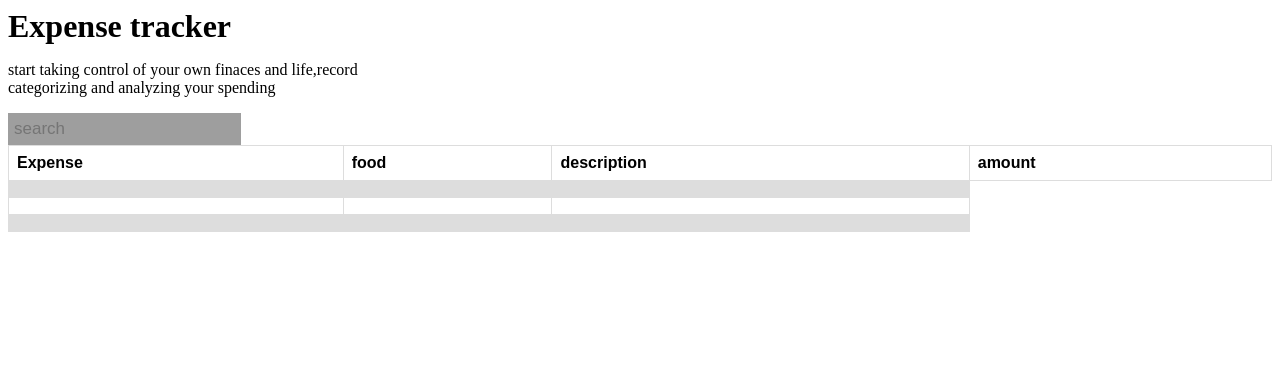
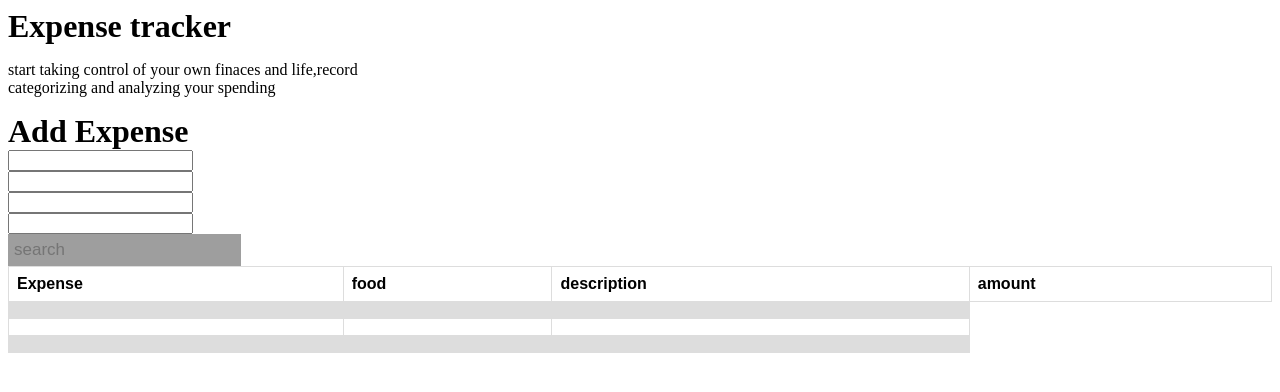
Before and after one commit to prohacker34/expense-tracker, a React (Vite) app: page / in a window 1280 px wide. Shown: the top 392 px of the page. Built offline with nearby package versions, Linux system fonts and the light colour scheme; grey boxes are pictures that could not be loaded.

Commit message:
added form component

```diff
--- a/src/App.css
+++ b/src/App.css
@@ -19,7 +19,7 @@ table {
   tr:nth-child(even) {
     background-color: #dddddd;
   }
-input[type=text] {
+#input {
   float: left;
   padding: 6px;
   border: none;
--- a/src/App.jsx
+++ b/src/App.jsx
@@ -1,13 +1,14 @@
 import Navbar from "./Components/Navbar"
 import Search from "./Components/Search"
 import Table from "./Components/Table"
-
+import Form from "./Components/Form"
 function App() {
 
 
   return (
 <div>
   <Navbar />
+  <Form />
   <Search />
   <Table />
 
--- /dev/null
+++ b/src/Components/Form.jsx
@@ -0,0 +1,17 @@
+import React from 'react'
+
+function Form() {
+  return (
+    <div>
+        <form>
+            <h1>Add Expense</h1>
+            <input type="text" /><br />
+            <input type="text" /><br />
+            <input type="text" /><br />
+            <input type="text" /><br />
+        </form>
+    </div>
+  )
+}
+
+export default Form
--- a/src/Components/Search.jsx
+++ b/src/Components/Search.jsx
@@ -3,7 +3,7 @@ import React from 'react'
 function Search() {
   return (
     <div>
-        <input type='text'placeholder='search' ></input>
+        <input id='input' type='text'placeholder='search' ></input>
 
     </div>
   )
```
